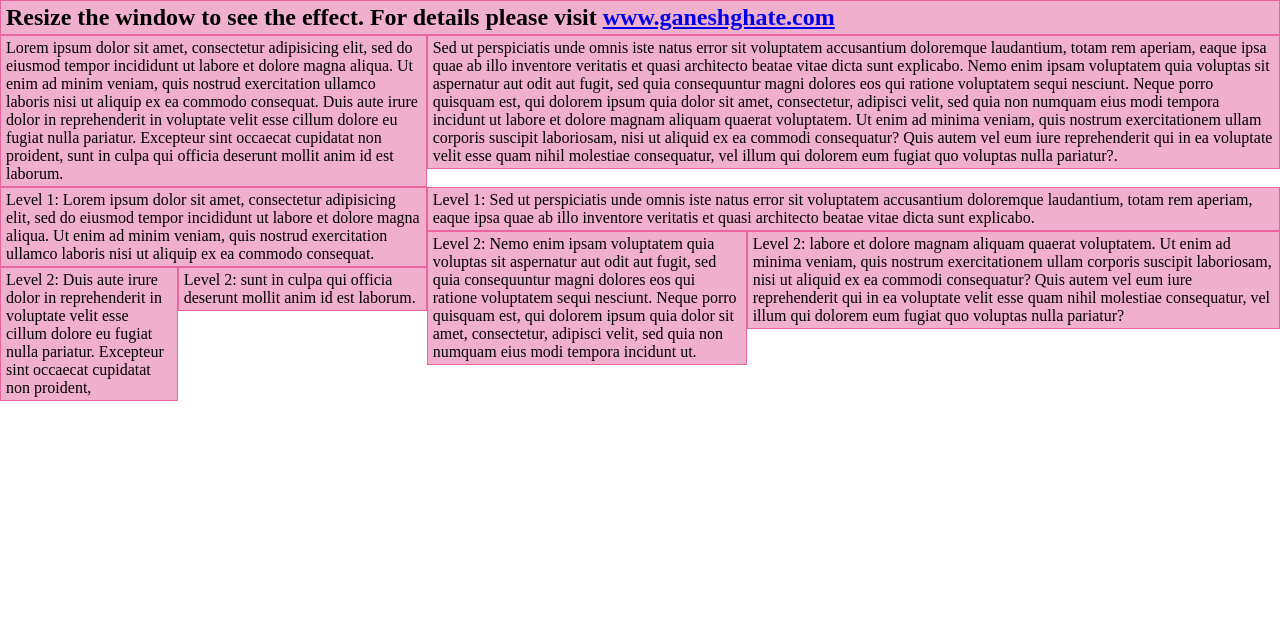
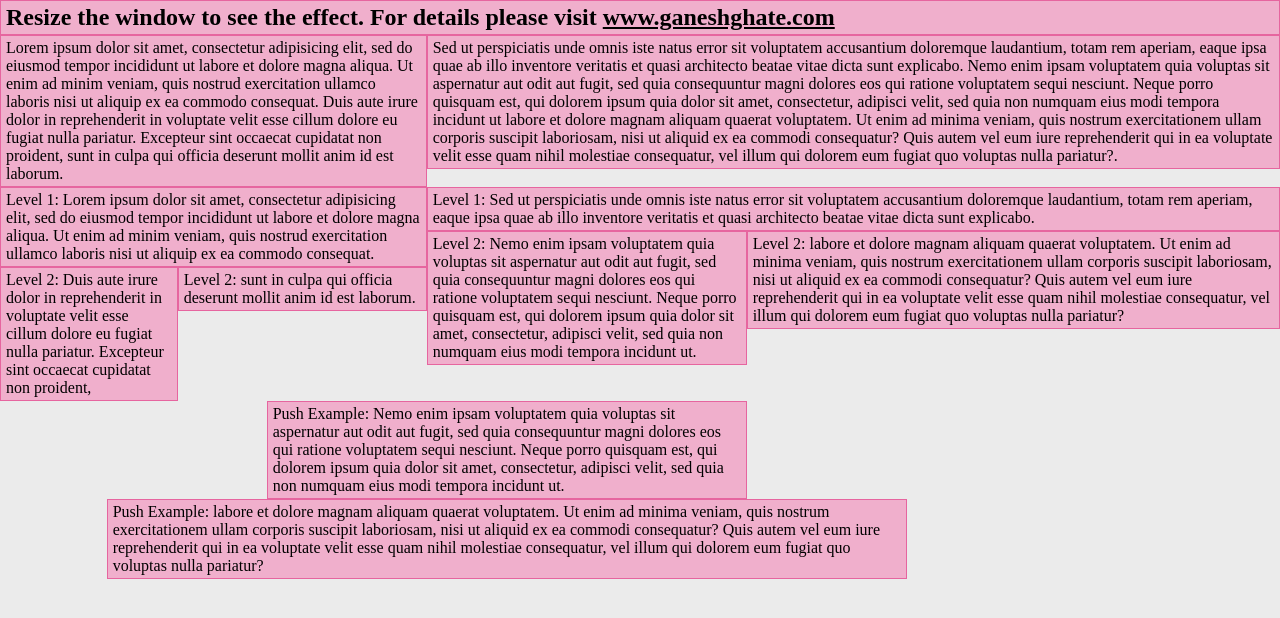
Before and after one commit to ganeshfromindia/PHP-Javascript---Responsive--Module, a PHP site: page / in a window 1280 px wide. Shown: the top 618 px of the page. Run offline with PHP 8.4, Linux system fonts and the light colour scheme.

Commit message:
first commit

```diff
--- a/index.php
+++ b/index.php
@@ -8,6 +8,9 @@
 <script type="text/javascript" src="js/jquery-1.11.0.min.js"></script>
 <?php include_once ("script.php");?>
 <style>
+body {
+	background-color: #EBEBEB;
+}
 body, div, p , h2{
 	margin:0;
 	padding:0;
@@ -16,6 +19,9 @@ body, div, p , h2{
 	padding: 3px 5px;
 	background-color: #F0AFCC;
 	border: 1px solid #E6659F;
+}
+a {
+color: #000000;
 }
 </style>
 </head>
@@ -73,6 +79,7 @@ body, div, p , h2{
 		accusantium doloremque laudantium, totam rem aperiam, eaque ipsa quae ab
 		illo inventore veritatis et quasi architecto beatae vitae dicta sunt
 		explicabo.
+		<br>
 		</p>
 			<div class="row">
 				<div class="col-9">
@@ -96,6 +103,26 @@ body, div, p , h2{
 			</div>
 		</div>
 	</div>
+	<div class="row">
+				<div class="col-push-5 col-9">
+					<p>Push Example: Nemo enim ipsam voluptatem quia voluptas sit
+					aspernatur aut odit aut fugit, sed quia consequuntur
+					magni dolores eos qui ratione voluptatem sequi nesciunt.
+					Neque porro quisquam est, qui dolorem ipsum quia dolor sit
+					amet, consectetur, adipisci velit, sed quia non numquam eius
+					modi tempora incidunt ut.
+					</p>
+				</div>
+				<div class="col-push-2 col-15">
+					<p>Push Example: labore et dolore magnam aliquam quaerat voluptatem.
+					Ut enim ad minima veniam, quis nostrum exercitationem ullam
+					corporis suscipit laboriosam, nisi ut aliquid ex ea commodi
+					consequatur? Quis autem vel eum iure reprehenderit qui in
+					ea voluptate velit esse quam nihil molestiae consequatur,
+					vel illum qui dolorem eum fugiat quo voluptas nulla pariatur?
+					</p>
+				</div>
+	</div>
 </div>
 </body>
 </html>
--- a/responsive.php
+++ b/responsive.php
@@ -20,6 +20,13 @@ if(isset($colwidth)){
 		$returnString=rtrim($returnString, ",")	;
 		$returnString.='{
 						width: 100%;
+						}';
+		for ($i = 1; $i < $Columns + 1; $i = $i + 1) {
+				$returnString.=' .col-push-'.$i.',';
+			}
+		$returnString=rtrim($returnString, ",")	;
+		$returnString.='{
+						margin-left: 0%;
 						}
 			[class*="col"] {
 				float: left;
@@ -49,6 +56,12 @@ if(isset($colwidth)){
 										}';
 			}
 
+		for ($i = 1; $i < $Columns + 1 ; $i = $i + 1) {
+				$width = 100/$Columns*$i;
+				$returnString.=' .col-push-'.$i.' {
+										margin-left: '.$width.'% ;
+										}';
+			}
 
 		$returnString.= '
 			[class*="col"] {
```
